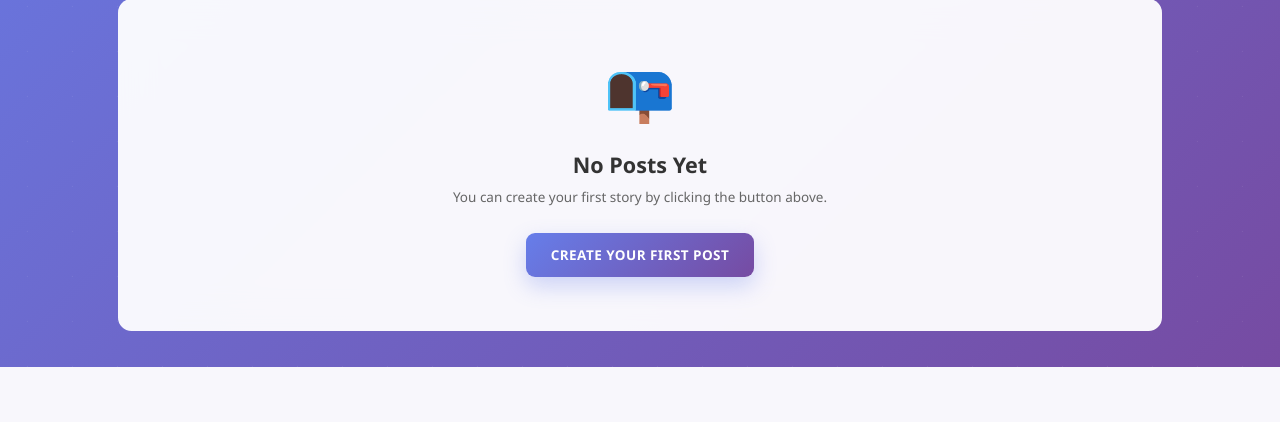
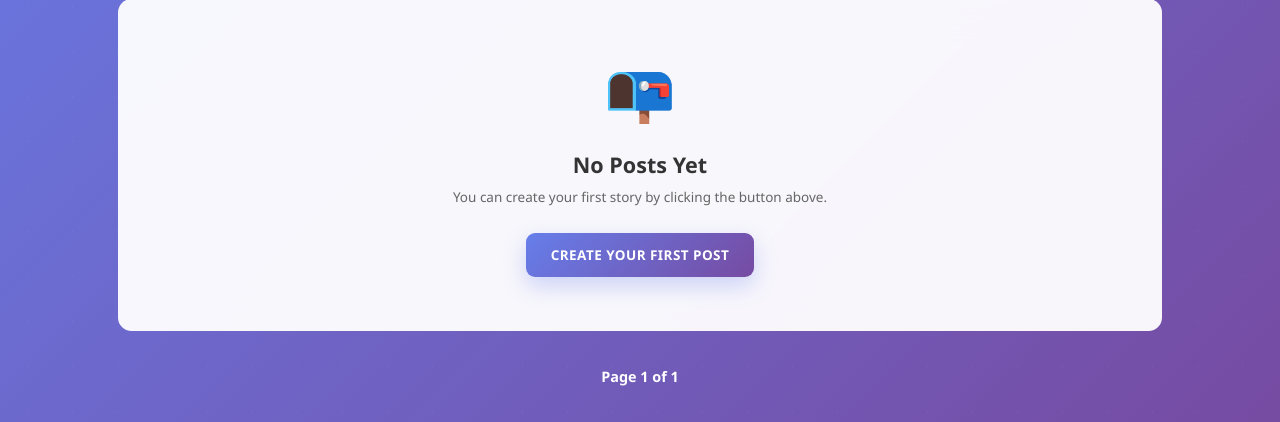
Before and after one commit to rahman-noorbasha/flask-blog-api, a Flask app: page /dashboard in a window 1280 px wide. Shown: the part 441-863 px from the top of the page. Before the commit the page ends 808 px from the top, so only its background shows below. Run offline with Flask 3, Linux system fonts and the light colour scheme; the visitor is signed in with stand-in values (Sample User, id 1); data that the repository does not hold is empty.

Commit message:
Fixed dashboard pagination and search page count

```diff
--- a/app.py
+++ b/app.py
@@ -121,31 +121,69 @@ def login():
 @login_required
 def dashboard():
     search = request.args.get('search', '')
+    page = request.args.get("page", 1, type=int)
+    per_page = 5
+
     conn = sqlite3.connect("users.db")
     cursor = conn.cursor()
+
     if search:
         cursor.execute(
-            """
-            SELECT * FROM posts
-            WHERE user_id = ?
-            AND (title LIKE ? OR content LIKE ?)
-            """,
+            "SELECT COUNT(*) FROM posts WHERE user_id=? AND (title LIKE ? OR content LIKE ?)",
             (
                 current_user.id,
                 f'%{search}%',
                 f'%{search}%'
             )
         )
+        total_posts = cursor.fetchone()[0]
+        total_pages = max(1, (total_posts + per_page - 1) // per_page)
+
+        if page < 1:
+            page = 1
+        if page > total_pages:
+            page = total_pages
+
+        offset = (page - 1) * per_page
+        cursor.execute(
+            "SELECT * FROM posts WHERE user_id = ? AND (title LIKE ? OR content LIKE ?) LIMIT ? OFFSET ?",
+            (
+                current_user.id,
+                f'%{search}%',
+                f'%{search}%',
+                per_page,
+                offset
+            )
+        )
     else:
         cursor.execute(
-        "SELECT * FROM posts WHERE user_id=?",
-        (current_user.id,)
-    )
+            "SELECT COUNT(*) FROM posts WHERE user_id=?",
+            (current_user.id,)
+        )
+        total_posts = cursor.fetchone()[0]
+        total_pages = max(1, (total_posts + per_page - 1) // per_page)
+
+        if page < 1:
+            page = 1
+        if page > total_pages:
+            page = total_pages
+
+        offset = (page - 1) * per_page
+        cursor.execute(
+            "SELECT * FROM posts WHERE user_id=? LIMIT ? OFFSET ?",
+            (current_user.id, per_page, offset)
+        )
 
     posts = cursor.fetchall()
     conn.close()
 
-    return render_template("dashboard.html", posts=posts,search=search)
+    return render_template(
+        "dashboard.html",
+        posts=posts,
+        search=search,
+        total_pages=total_pages,
+        page=page
+    )
 
 
 @app.route("/create", methods=["GET", "POST"])
--- a/templates/dashboard.html
+++ b/templates/dashboard.html
@@ -494,6 +494,32 @@
                 width: 100%;
             }
         }
+        .pagination {
+    display: flex;
+    justify-content: center;
+    align-items: center;
+    gap: 20px;
+    margin-top: 40px;
+}
+
+.pagination a {
+    padding: 10px 20px;
+    background: white;
+    color: #667eea;
+    text-decoration: none;
+    border-radius: 8px;
+    font-weight: 600;
+}
+
+.pagination a:hover {
+    background: #667eea;
+    color: white;
+}
+
+.pagination span {
+    color: white;
+    font-weight: 600;
+}
     </style>
 </head>
 <body>
@@ -584,6 +610,17 @@
                     <a href="/create" class="btn btn-primary">Create Your First Post</a>
                 </div>
             {% endif %}
+            <div class="pagination">
+                {% if page > 1 %}
+                    <a href="{{ url_for('dashboard', page=page-1, search=search) }}">Previous</a>
+                {% endif %}
+
+                <span>Page {{ page }} of {{ total_pages }}</span>
+
+                {% if page < total_pages %}
+                    <a href="{{ url_for('dashboard', page=page+1, search=search) }}">Next</a>
+                {% endif %}
+            </div>
         </div>
     </div>
 </body>
```
